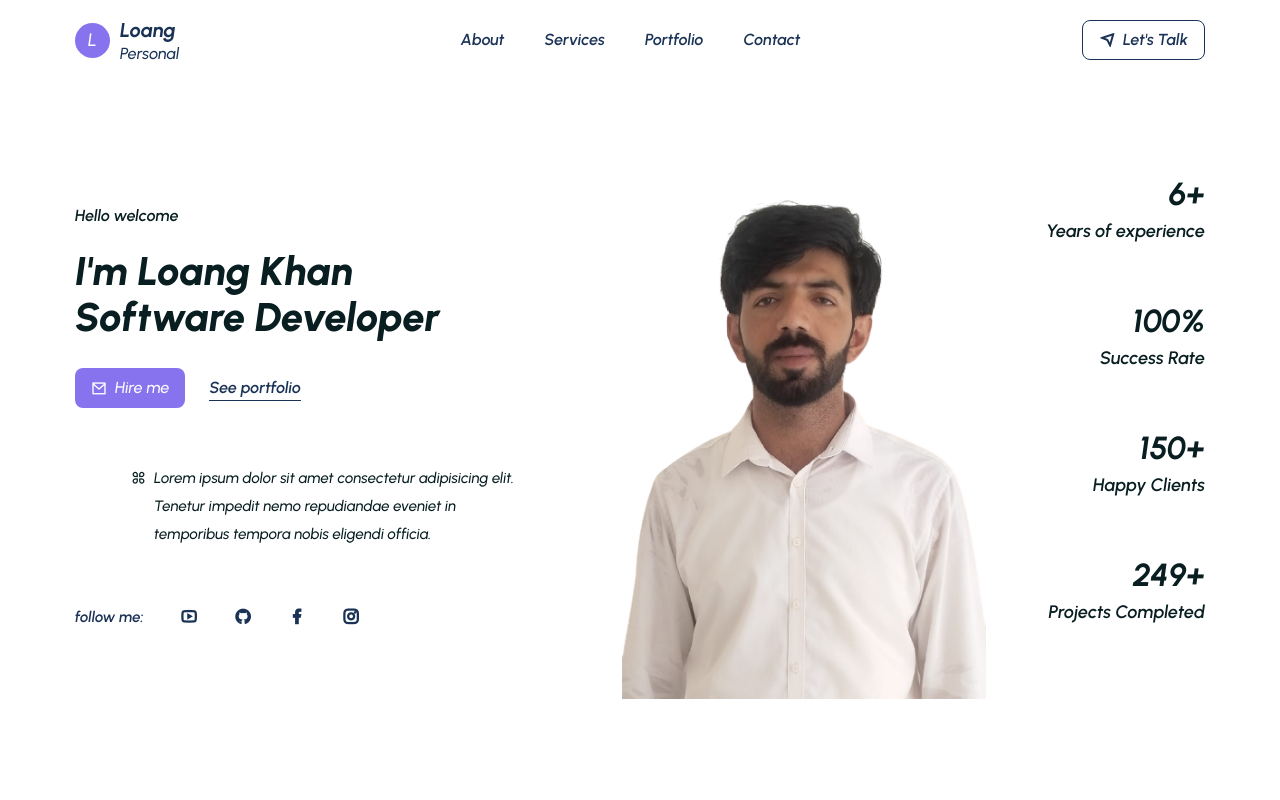
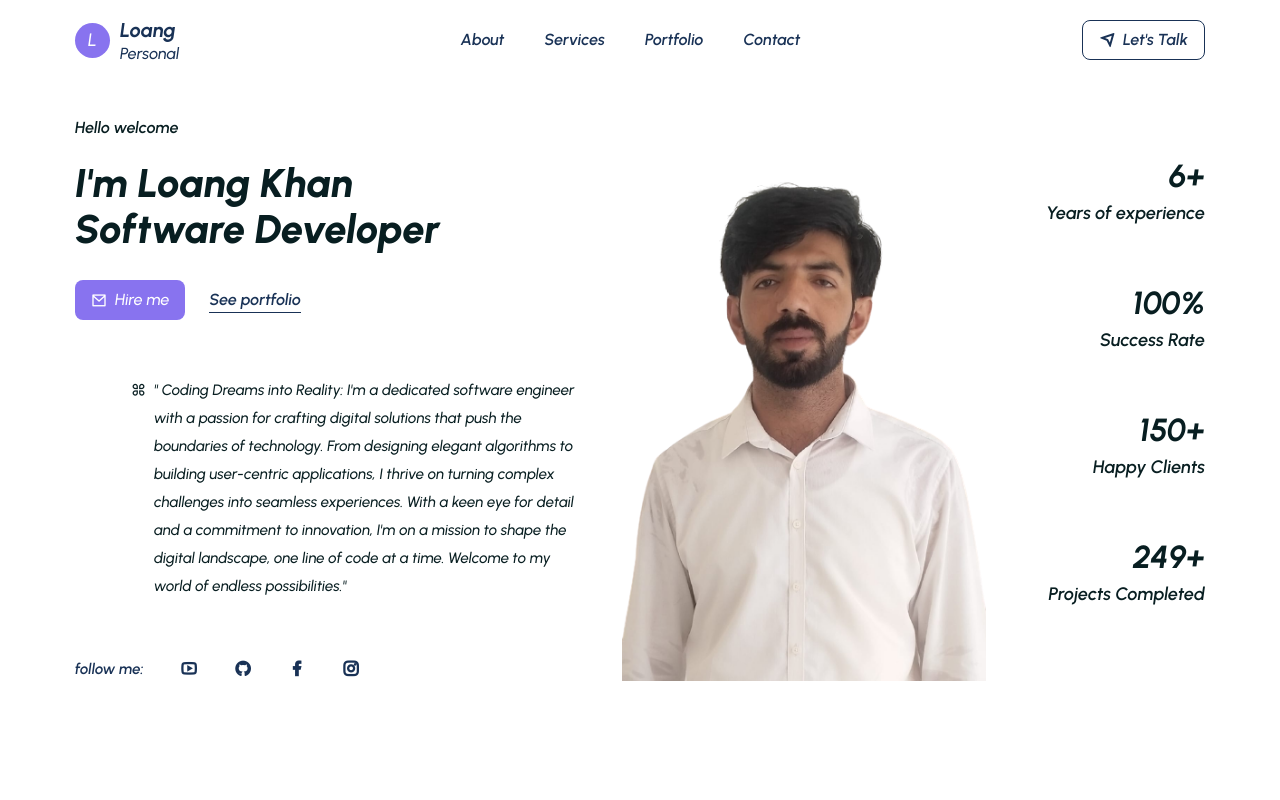
Before and after one commit to loangkhan97/tailwind-css-project, a React (Create React App) app: page / in a window 1280 px wide. Shown: the top 800 px of the page. Built offline with nearby package versions, Linux system fonts and the light colour scheme.

Commit message:
footer and header file updated

```diff
--- a/src/app.css
+++ b/src/app.css
@@ -27,7 +27,7 @@ section{
 
 .sticky__header{
     width: 100%;
-    height: 80px;
+    height: 65px;
     line-height: 80px;
     position: sticky;
     top: 0;
--- a/src/components/UI/Hero.jsx
+++ b/src/components/UI/Hero.jsx
@@ -42,9 +42,10 @@ const Hero = () => {
                 className='flex gap-2 text-headingColor mt-14 font-[500] text-[15px] leading-7 sm:pl-14 sm:pr-10'
                 >
                     <span><i class="ri-apps-line"></i></span>
-                    Lorem ipsum dolor sit amet consectetur adipisicing elit. <br />Tenetur impedit nemo
-                    repudiandae eveniet in <br />temporibus
-                    tempora nobis eligendi officia.
+                    " Coding Dreams into Reality: I'm a dedicated software engineer with a passion for crafting digital solutions that push the boundaries of technology.
+                    From designing elegant algorithms to building user-centric applications, I thrive on turning complex challenges into seamless experiences.
+                    With a keen eye for detail and a commitment to innovation, I'm on a mission to shape the digital landscape, one line of code at a time.
+                    Welcome to my world of endless possibilities."
                 </p>
                 <div className="flex items-center gap-9 mt-14">
                     <span className="text-smallTextColor text-[15px] font-[600]">
@@ -56,7 +57,7 @@ const Hero = () => {
                    </a>
                     </span>
                     <span>
-                   <a href="#" className='text-smallTextColor text-[18px] font-[600]'>
+                   <a href="https://github.com/loangkhan97" className='text-smallTextColor text-[18px] font-[600]'>
                    <i class="ri-github-fill"></i>
                    </a>
                     </span>
--- a/src/components/UI/Services.jsx
+++ b/src/components/UI/Services.jsx
@@ -13,7 +13,7 @@ const Services = () => {
                 <p className="text-headingColor font-[500] text-[16px] lg:max-w-[600px] lg:mx-auto  leading-7">
                     Here, I can highlight how can I contribute as a software engineer. I assist in creating innovative and efficient
                     software solutions that meet specific business needs. My expertise includes designing, developing, and maintaining
-                    software applications, ensuring they are reliable, and user-friendly. I collaborate with cross-functional teams to delfa-inverse
+                    software applications, ensuring they are reliable, and user-friendly. I collaborate with cross-functional teams to deliver
                     high quality products on time and within budget, ultimately helping organizations achieve their technological goals and stay competitive
                     in the ever-evolving digital landscape. My expertise and services listed below:
 
--- a/src/components/footer/Footer.jsx
+++ b/src/components/footer/Footer.jsx
@@ -22,10 +22,7 @@ const Footer = () => {
 
         <div className="w-full sm:w-1/2">
           <p className="text-gray-300 leading-7 mt-4 sm:mt-0">
-            Lorem ipsum dolor sit amet consectetur adipisicing elit.
-            Laborum dolor est omnis commodi et at alias cum accusantium
-            maiores eum. Quos repudiandae vero iusto, ipsum deserunt optio eos.
-            Impedit, exercitationem!
+          "Passionate Software Engineer ⚙️ | Building Innovative Solutions with Code 🚀 | Transforming Ideas into Reality 💡 | Let's Collaborate and Shape the Future Together! 🌟"
           </p>
           <div className="flex items-center gap-4 flex-wrap md:gap-8 mt-10">
             <span className='text-gray-300 font-[600] text-[15px]'>
--- a/src/components/header/Header.jsx
+++ b/src/components/header/Header.jsx
@@ -35,7 +35,7 @@ const Header = () => {
 
     const toggleMenu = () => menuRef.current.classList.toggle('show__menu')
 
-  return <header ref={headerRef} className="w-full h-[80px] leading-[80px] flex items-center">
+  return <header ref={headerRef} className="w-full h-[60px] leading-[80px] flex items-center">
     <div className="container">
         <div className="flex items-center justify-between">
             {/*================ Logo ========== */}
```
